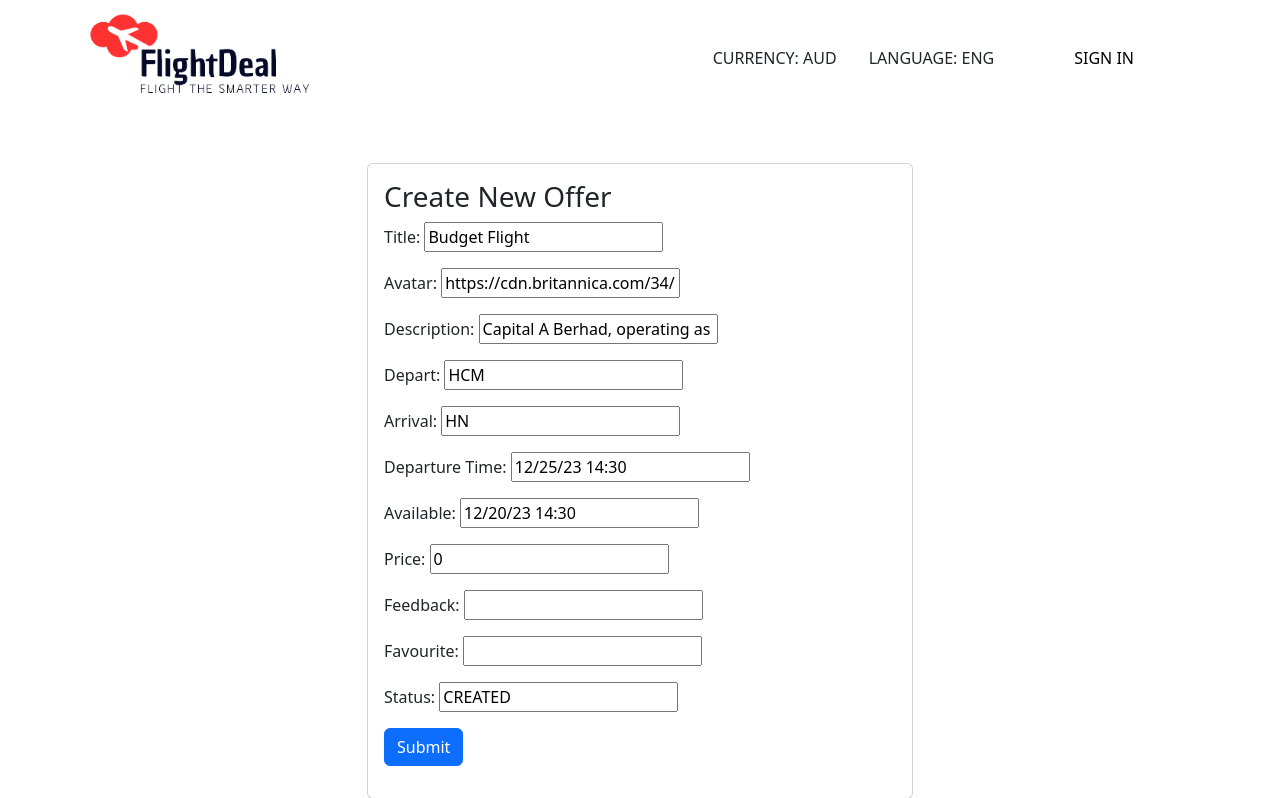
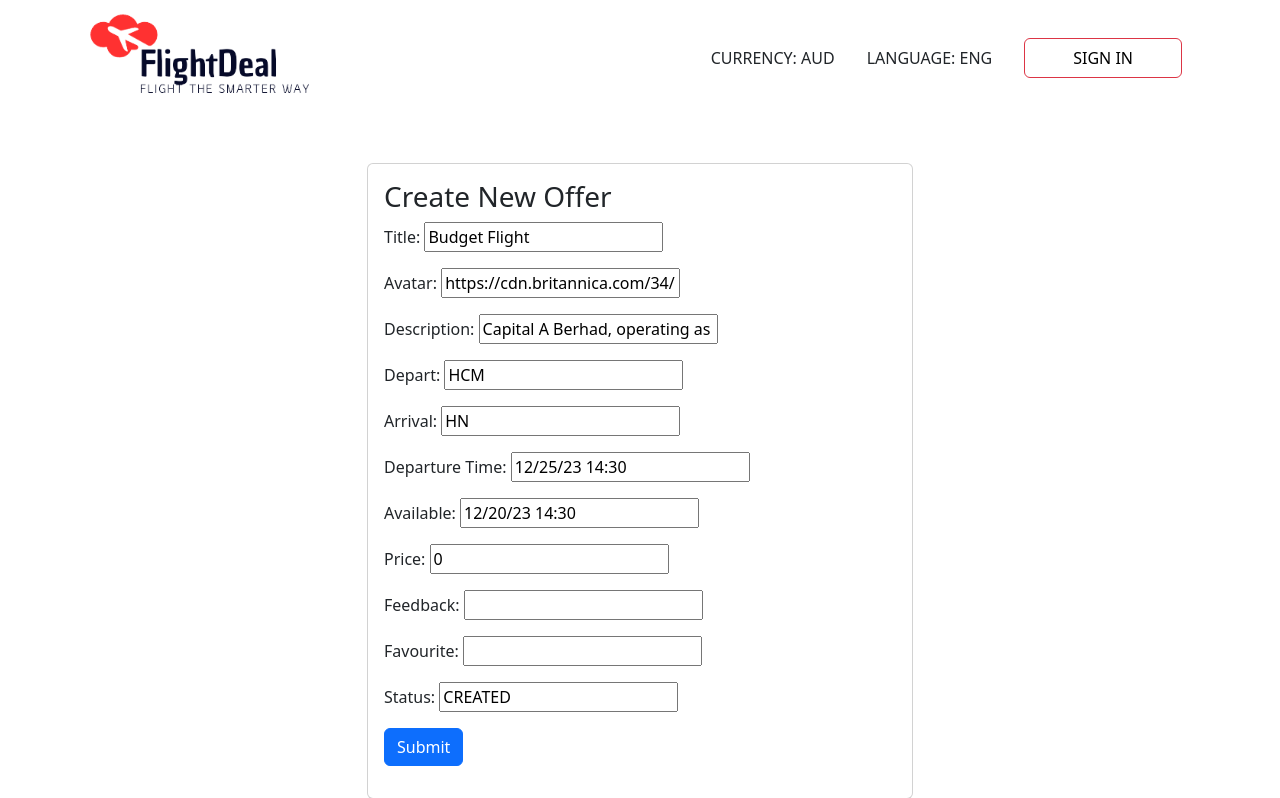
Before and after one commit to AhsanDev404/FlightDeal, a Django app: page /offers/create/ in a window 1280 px wide. Shown: the top 798 px of the page. Run offline with Django 4.2, Linux system fonts and the light colour scheme.

Commit message:
Update offer_form.html

```diff
--- a/offers/templates/offers/offer_form.html
+++ b/offers/templates/offers/offer_form.html
@@ -36,7 +36,7 @@
             <div class="p-3">
               <a
                 href="auth/"
-                class="button-secondary py-2 px-5 text-nowrap text-decoration-none text-black"
+                class="button-secondary border border-danger rounded py-2 px-5 text-nowrap text-decoration-none text-black "
               >
                 <span>SIGN IN</span>
               </a>
```
